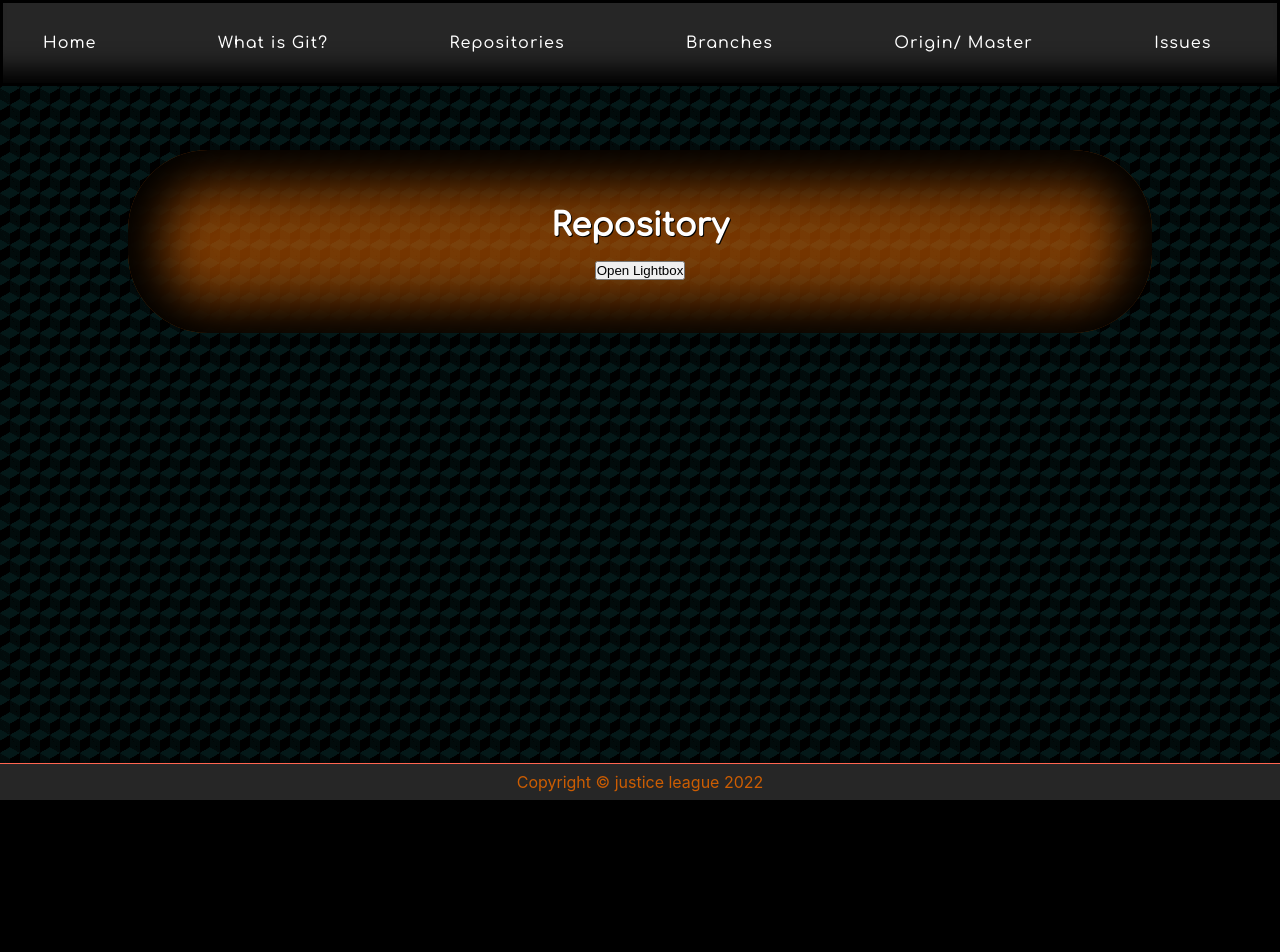
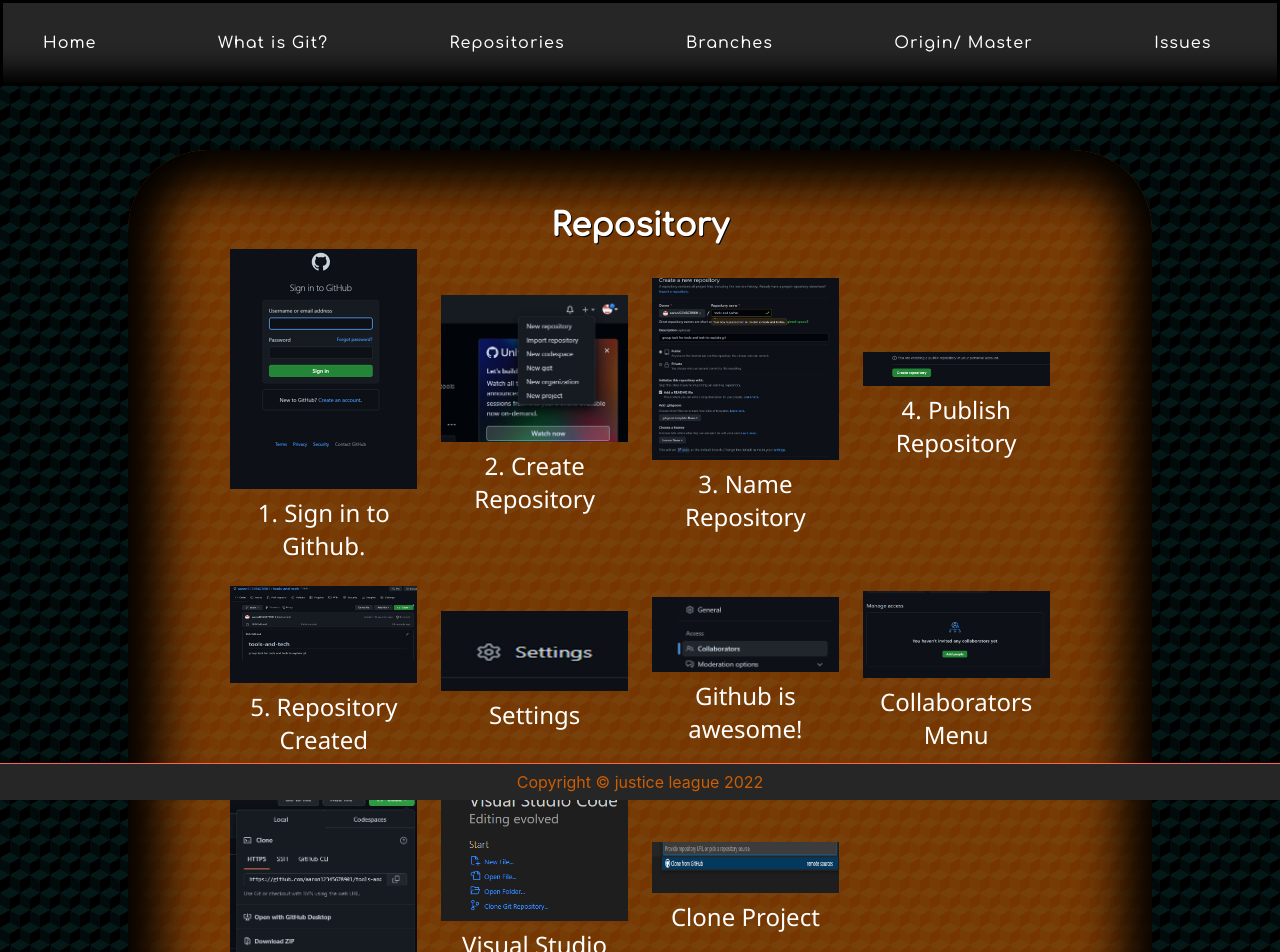
Before and after one commit to kiskaszap/justicelegue, a React (Create React App) app in the folder my-app/: page /repository in a window 1280 px wide. Shown: the top 952 px of the page. Before the commit the page ends 800 px from the top, so only its background shows below. Built offline with nearby package versions, Linux system fonts and the light colour scheme.

Commit message:
Repository page completed!! :)

```diff
--- a/my-app/src/pages/Repository.css
+++ b/my-app/src/pages/Repository.css
@@ -16,5 +16,18 @@
     gap: 1em;
 }
 
+a {
+    cursor: pointer;
+}
+
+.yarl__slide_title {
+    font-size: xx-large !important;
+}
+
+.yarl__slide_description
+{
+    font-size: x-large !important;
+}
+
 
 /* End code for lightbox */
--- a/my-app/src/pages/Repository.jsx
+++ b/my-app/src/pages/Repository.jsx
@@ -15,22 +15,13 @@
 	const [open, setOpen] = React.useState(false);
 	const [index, setIndex] = React.useState(-1);
 
-	const images = [
-		{ id: 1, src: require("../images/git1.png"), alt: "", caption: "github is awesome" },
-		{ id: 2, src: require("../images/git2.png"), alt: "", caption: "" },
-		{ id: 3, src: require("../images/git3.png"), alt: "", caption: "" },
-		{ id: 4, src: require("../images/git4.png"), alt: "", caption: "" },
-		{ id: 5, src: require("../images/git5.png"), alt: "", caption: "" },
-		{ id: 6, src: require("../images/git6.png"), alt: "", caption: "" },
-		{ id: 7, src: require("../images/git7.png"), alt: "", caption: "" },
-		{ id: 8, src: require("../images/git8.png"), alt: "", caption: "" },
-		{ id: 9, src: require("../images/git9.png"), alt: "", caption: "" },
-		{ id: 10, src: require("../images/git10.png"), alt: "", caption: "" },
-		{ id: 11, src: require("../images/git11.png"), alt: "", caption: "" }
-	]
 
+	/*
+		Documentation I followed for this page:
+		https://codesandbox.io/s/yet-another-react-lightbox-examples-9qvmif?file=/src/examples/PhotoGallery.js&initialpath=/examples/gallery
 
-	// https://codesandbox.io/s/yet-another-react-lightbox-examples-9qvmif?file=/src/examples/PhotoGallery.js&initialpath=/plugins/captions
+		To use the page, you must run "npm install yet-another-react-lightbox".
+	*/
 
 	return (
 
@@ -38,30 +29,114 @@
 			<div className='whatGit'>
 				<h1 className='wig-heading'>Repository</h1>
 				<div className='wig-text-holder'>
-					<button onClick={() => setIndex(1)}>Open Lightbox</button>
+					<section className='Gallery'>
+						<figure>
+							<a onClick={() => setIndex(0)}><img src={require('../images/git1.png')} /></a>
+							<figcaption>1.  Sign in to Github.</figcaption>
+						</figure>
+						<figure>
+							<a onClick={() => setIndex(1)}><img src={require('../images/git2.png')} /></a>
+							<figcaption>2.  Create Repository</figcaption>
+						</figure>
+						<figure>
+							<a onClick={() => setIndex(2)}><img src={require('../images/git3.png')} /></a>
+							<figcaption>3.  Name Repository</figcaption>
+						</figure>
+						<figure>
+							<a onClick={() => setIndex(3)}><img src={require('../images/git4.png')} /></a>
+							<figcaption>4.  Publish Repository</figcaption>
+						</figure>
+						<figure>
+							<a onClick={() => setIndex(4)}><img src={require('../images/git5.png')} /></a>
+							<figcaption>5.  Repository Created</figcaption>
+						</figure>
+						<figure>
+							<a onClick={() => setIndex(5)}><img src={require('../images/git6.png')} /></a>
+							<figcaption>Settings</figcaption>
+						</figure>
+						<figure>
+							<a onClick={() => setIndex(6)}><img src={require('../images/git7.png')} /></a>
+							<figcaption>Github is awesome!</figcaption>
+						</figure>
+						<figure>
+							<a onClick={() => setIndex(7)}><img src={require('../images/git8.png')} /></a>
+							<figcaption>Collaborators Menu</figcaption>
+						</figure>
+						<figure>
+							<a onClick={() => setIndex(8)}><img src={require('../images/git9.png')} /></a>
+							<figcaption>Manage Access</figcaption>
+						</figure>
+						<figure>
+							<a onClick={() => setIndex(9)}><img src={require('../images/git10.png')} /></a>
+							<figcaption>Visual Studio Code</figcaption>
+						</figure>
+						<figure>
+							<a onClick={() => setIndex(10)}><img src={require('../images/git11.png')} /></a>
+							<figcaption>Clone Project</figcaption>
+						</figure>
+					</section>
 				</div>
 			</div>
 			<Lightbox
         open={index >= 0}
 		index={index}
-        close={() => setOpen(false)}
+        close={() => setIndex(-1)}
         slides={[
             {
                 src: require("../images/git1.png"),
-                title: "Github is awesomme",
-                description: "Lorem ipsum....",
+                title: "Sign in to GitHub",
+                description: "Sign in to your GitHub account.",
             },
-            { src: require("../images/git2.png") },
-            { src: require("../images/git3.png") },
-            { src: require("../images/git3.png") },
-            { src: require("../images/git4.png") },
-            { src: require("../images/git5.png") },
-            { src: require("../images/git6.png") },
-            { src: require("../images/git7.png") },
-            { src: require("../images/git8.png") },
-            { src: require("../images/git9.png") },
-            { src: require("../images/git10.png") },
-            { src: require("../images/git11.png") },
+            {
+				src: require("../images/git2.png"),
+				title: "Create new repository",
+				description: "Set up a new GitHub repo and access this repo with VSCode.  On the upper right hand corner click the plus sign and then new repository."
+			},
+            {
+				src: require("../images/git3.png"),
+				title: "Name repository",
+				description: "Give the repository a name and keep it short."
+			},
+            {
+				src: require("../images/git4.png"),
+				title: "Create New Repository",
+				description: "Screenshot of create new repository button"
+			},
+            {
+				src: require("../images/git5.png"),
+				title: "Create New Repository",
+				description: "After entering the desired specs click create repository at the bottom of the page."
+			},
+            {
+				src: require("../images/git6.png"),
+				title:"Open new repository",
+				description: "Screenshot of settings option"
+			},
+            {
+				src: require("../images/git7.png"),
+				title: "Add Collaborators",
+				description: "On the left hand of the screen select collaborators"
+			},
+            {
+				src: require("../images/git8.png"),
+				title: "Add Collaborators",
+				description: "Screenshot of manage collaborators page"
+			},
+            {
+				src: require("../images/git9.png"),
+				title: "Clone Project",
+				description: "To access the project on vs code, select code the from the drop down box copy the url"
+			},
+            {
+				src: require("../images/git10.png"),
+				title: "Visual Studio Code",
+				description: "After opening VSCode select clone Git repository."
+			},
+            {
+				src: require("../images/git11.png"),
+				title: "Clone from Git",
+				description: "Screenshot showing how to paste the repository address in VSCode."
+			}
         ]} plugins={[Captions, Thumbnails]}>
     </Lightbox>
 		</>
```
